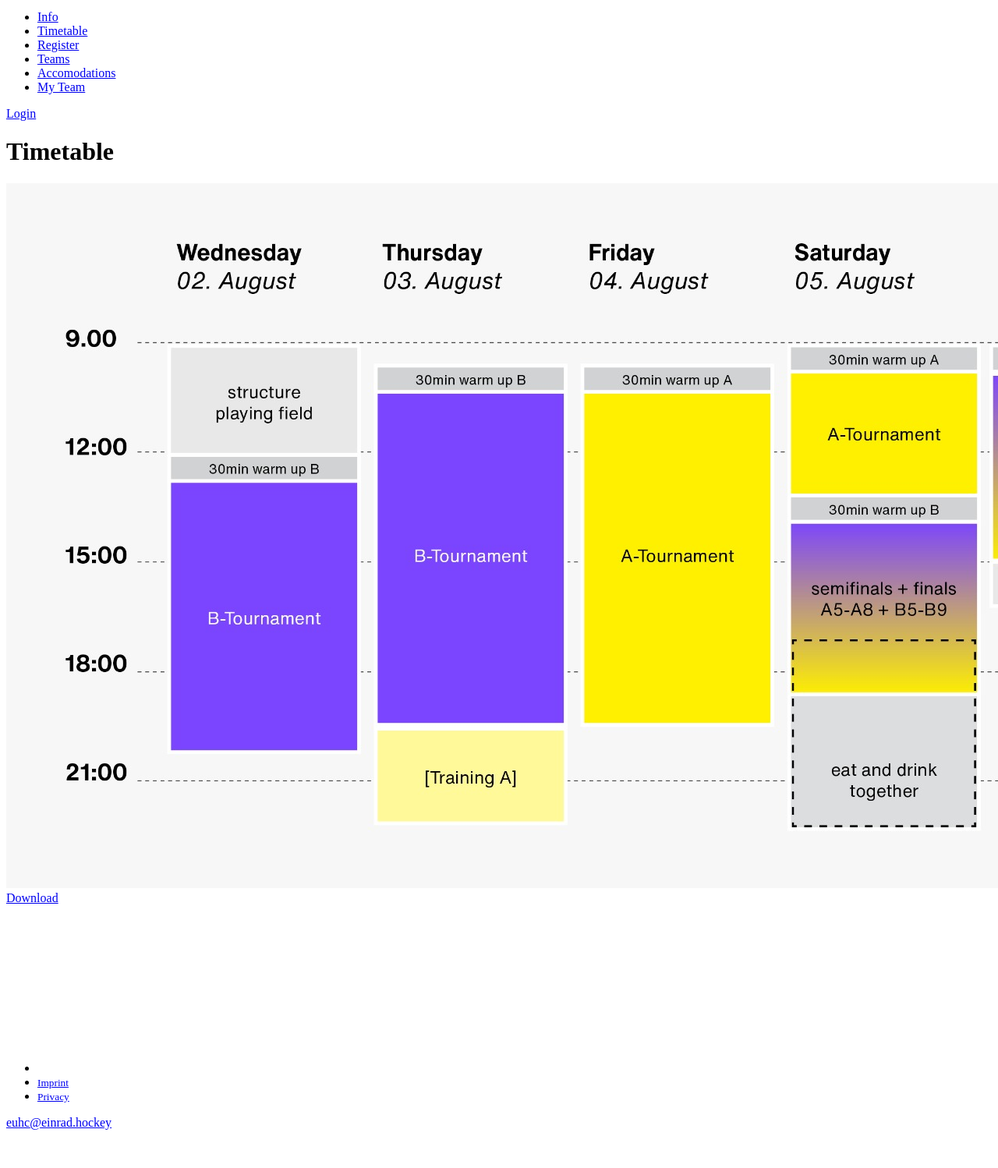
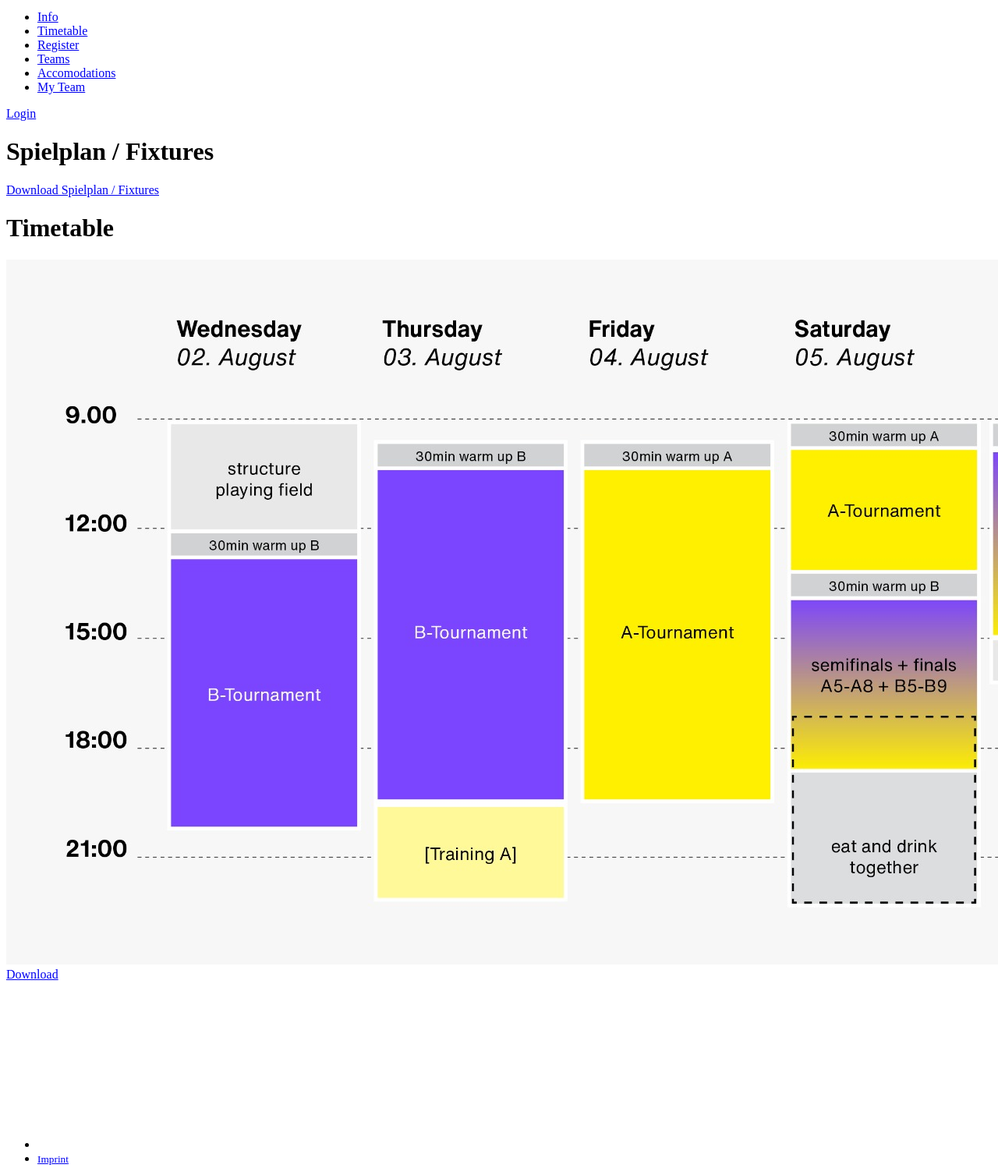
Before and after one commit to garnas/hockey_reg, a Symfony app: template templates/main/parent_timetable.html.twig in a window 1280 px wide; the page is wider, and only the part inside the window is pictured. Shown: the part 386-1884 px from the top of that part at 78% size. Before the commit the page ends 1835 px from the top of that part, so only its background shows below. Run offline with Twig, Linux system fonts and the light colour scheme; the template is opened without the code that fills it, so the values that code supplies are empty; some libraries are stand-ins or nearby versions.

Commit message:
Spielplan hochgeladen

```diff
--- /dev/null
+++ b/templates/main/fixtures.html.twig
@@ -0,0 +1,7 @@
+<div class="">
+    <h1>Spielplan / Fixtures</h1>
+    <a class="text-decoration-none fs-1" target="_blank"
+       href="{{ asset('assets/spielplan.pdf') }}">
+        <i class="bi bi-file-earmark-arrow-down-fill me-1"></i> Download Spielplan / Fixtures
+    </a>
+</div>
--- a/templates/main/home.html.twig
+++ b/templates/main/home.html.twig
@@ -13,6 +13,9 @@
                 on one wheel.
             </blockquote>
         </div>
+    </div>
+    <div class="my-5">
+        {{ include('main/fixtures.html.twig') }}
     </div>
     <div class="my-5">
         {{ include('main/timetable.html.twig') }}
--- a/templates/main/parent_timetable.html.twig
+++ b/templates/main/parent_timetable.html.twig
@@ -1,8 +1,10 @@
 {% extends 'base.html.twig' %}
 
 {% block body %}
-
-<div class="my-5">
-    {{ include('main/timetable.html.twig') }}
-</div>
+    <div class="my-5">
+        {{ include('main/fixtures.html.twig') }}
+    </div>
+    <div class="my-5">
+        {{ include('main/timetable.html.twig') }}
+    </div>
 {% endblock %}
```
Also changed, not shown: 1 other file.
